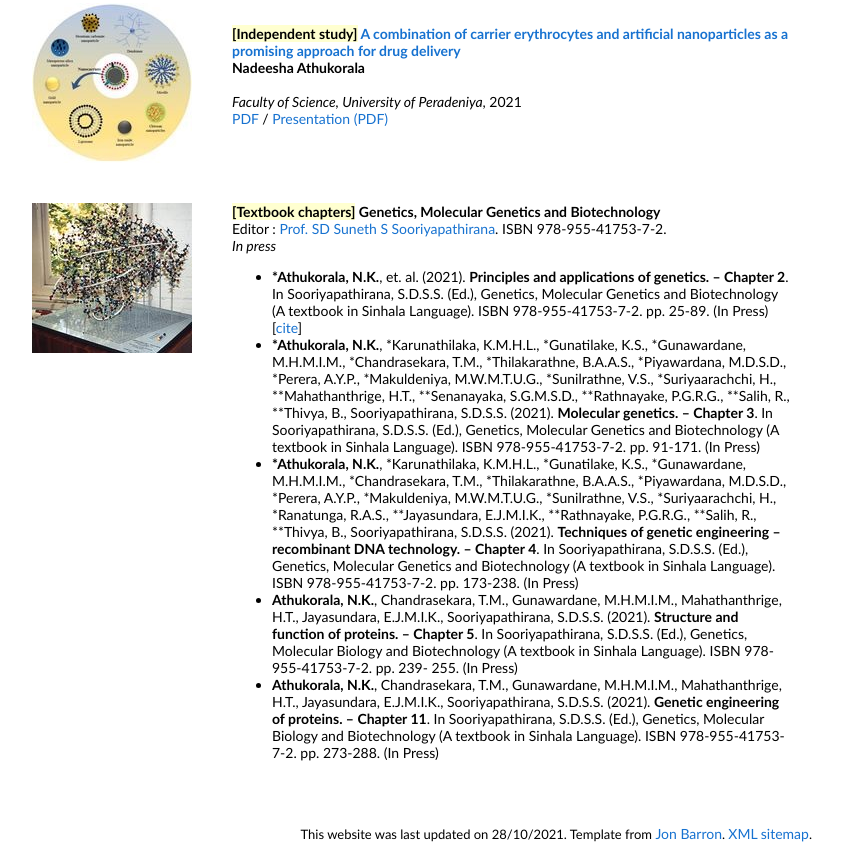
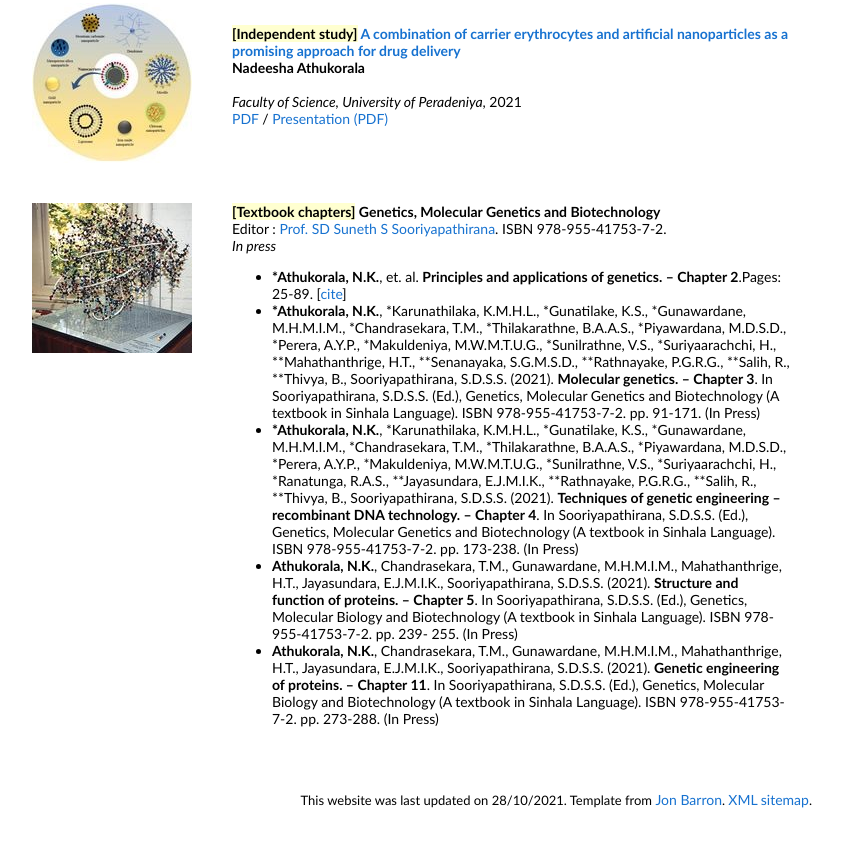
Before and after one commit to nadeeshaa/nadeeshaa.github.io, a plain HTML site: page index.html in a window 1280 px wide. Shown: the part 924-1787 px from the top of the page, without its empty margins (228-1071 px from the left). After the commit the page ends 1753 px from the top, so only its background shows below. Drawn offline with Linux system fonts and the light colour scheme.

Commit message:
Add files via upload

```diff
--- a/index.html
+++ b/index.html
@@ -172,7 +172,7 @@
               <em>In press</em>
               <p></p>
               <ul>
-                <li><strong>*Athukorala, N.K.</strong>, et. al. (2021). <strong>Principles and applications of genetics. – Chapter 2</strong>. In Sooriyapathirana, S.D.S.S. (Ed.), Genetics, Molecular Genetics and Biotechnology (A textbook in Sinhala Language). ISBN 978-955-41753-7-2. pp. 25-89. (In Press) [<a href="docs/chapter2.txt">cite</a>]</li>
+                <li><strong>*Athukorala, N.K.</strong>, et. al. <strong>Principles and applications of genetics. – Chapter 2</strong>.Pages: 25-89. [<a href="docs/chapter2.txt">cite</a>]</li>
 
                 <li><strong>*Athukorala, N.K.</strong>, *Karunathilaka, K.M.H.L., *Gunatilake, K.S., *Gunawardane, M.H.M.I.M., *Chandrasekara, T.M., *Thilakarathne, B.A.A.S., *Piyawardana, M.D.S.D., *Perera, A.Y.P., *Makuldeniya, M.W.M.T.U.G., *Sunilrathne, V.S., *Suriyaarachchi, H., **Mahathanthrige, H.T., **Senanayaka, S.G.M.S.D., **Rathnayake, P.G.R.G., **Salih, R., **Thivya, B., Sooriyapathirana, S.D.S.S. (2021). <strong>Molecular genetics. – Chapter 3</strong>. In Sooriyapathirana, S.D.S.S. (Ed.), Genetics, Molecular Genetics and Biotechnology (A textbook in Sinhala Language). ISBN 978-955-41753-7-2. pp. 91-171. (In Press)</li>
 
```
